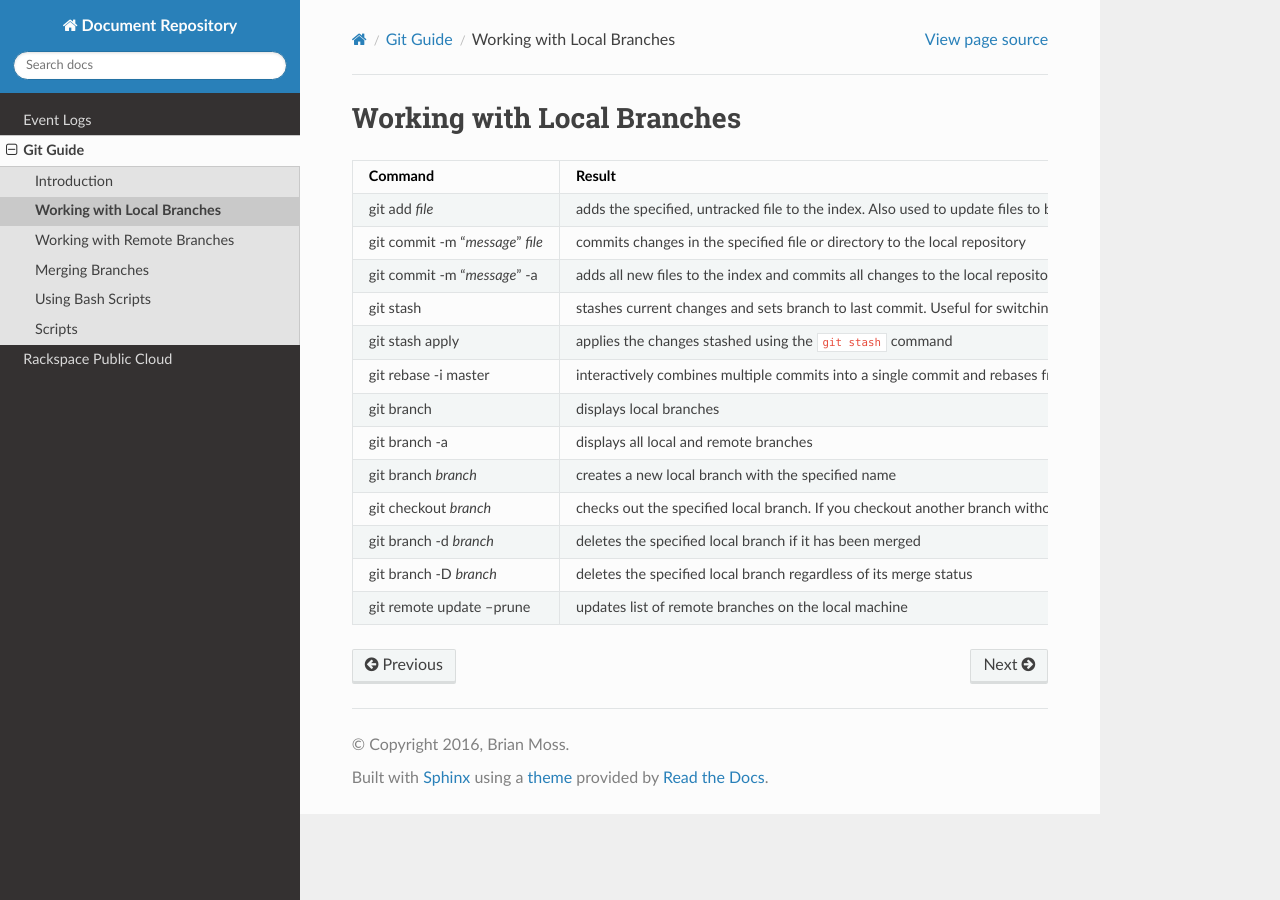
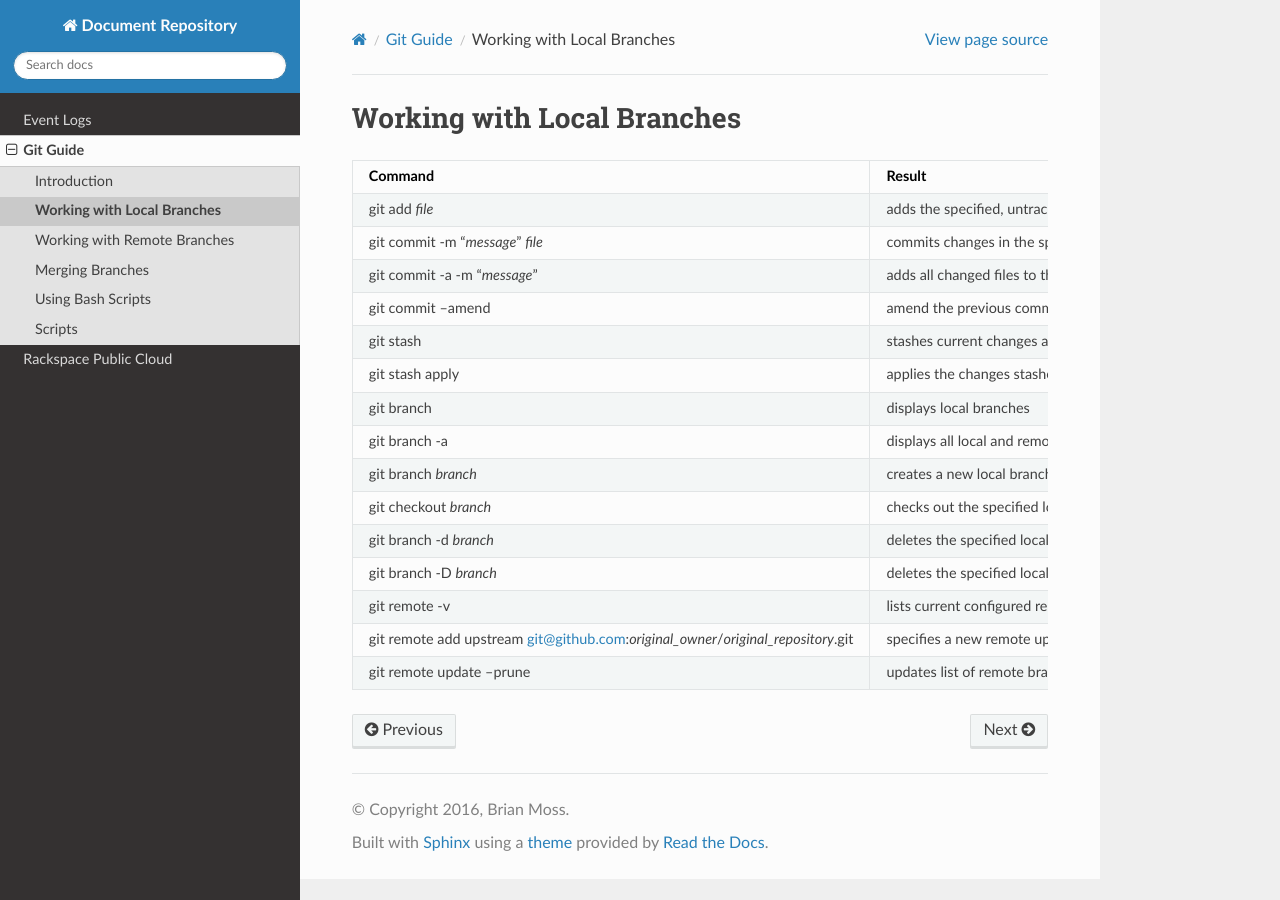
Before and after one commit to tgeles/docs, a Sphinx documentation site: the page built from docs/git-guide/local.rst, in a window 1280 px wide. Built offline with Sphinx 7.4.7 and the Read the Docs theme 2.0.0, drawn with Linux system fonts in a browser that asks for light colours.

Commit message:
Update git-guide

```diff
--- a/docs/git-guide/local.rst
+++ b/docs/git-guide/local.rst
@@ -14,19 +14,18 @@ Working with Local Branches
    * - git commit -m "*message*" *file*
      - commits changes in the specified file or directory to the local
        repository
-   * - git commit -m "*message*" -a
-     - adds all new files to the index and commits all changes to the local
+   * - git commit -a -m "*message*"
+     - adds all changed files to the index and commits them to the local
        repository
+   * - git commit --amend
+     - amend the previous commit. Use to update a commit message, or to update
+       a changed file in a commit before pushing.
    * - git stash
      - stashes current changes and sets branch to last commit. Useful for
        switching branches or pulling remote changes without having to commit
        local changes first.
    * - git stash apply
      - applies the changes stashed using the ``git stash`` command
-   * - git rebase -i master
-     - interactively combines multiple commits into a single commit and rebases
-       from master. ``pick`` the first commit listed, and enter ``squash`` for
-       the rest.
    * - git branch
      - displays local branches
    * - git branch -a
@@ -41,5 +40,9 @@ Working with Local Branches
      - deletes the specified local branch if it has been merged
    * - git branch -D *branch*
      - deletes the specified local branch regardless of its merge status
+   * - git remote -v
+     - lists current configured remotes for the fork
+   * - git remote add upstream git@github.com:*original_owner*/*original_repository*.git
+     - specifies a new remote upstream repository that will be synced with the fork
    * - git remote update --prune
      - updates list of remote branches on the local machine
```
Also changed, not shown: docs/git-guide/merge.rst (+8 -0 lines), docs/git-guide/remote.rst (+4 -7 lines).
